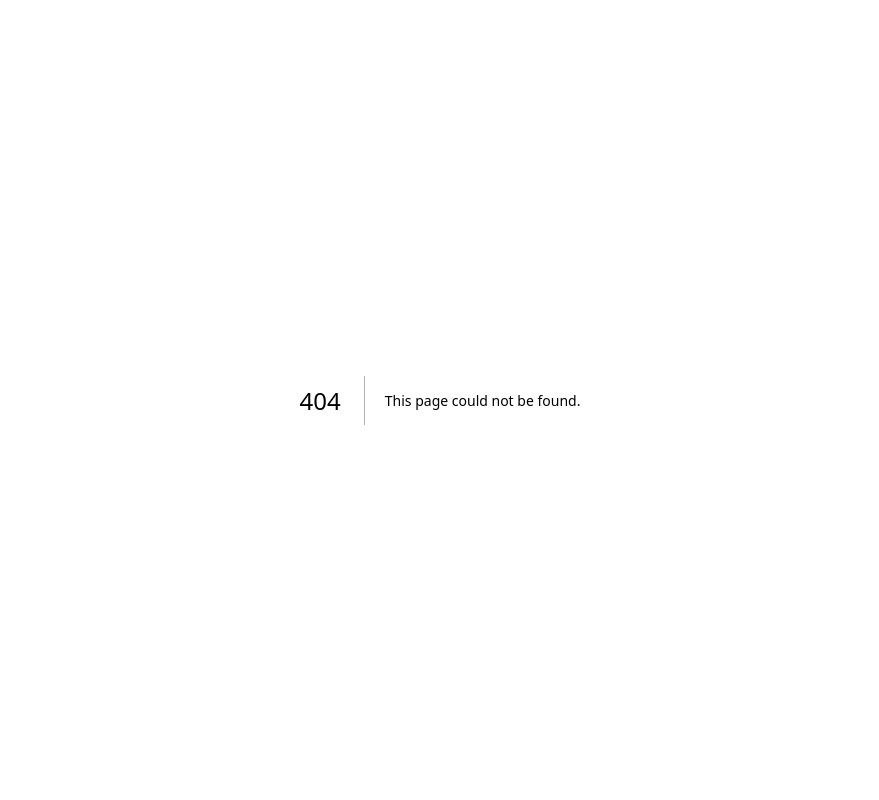
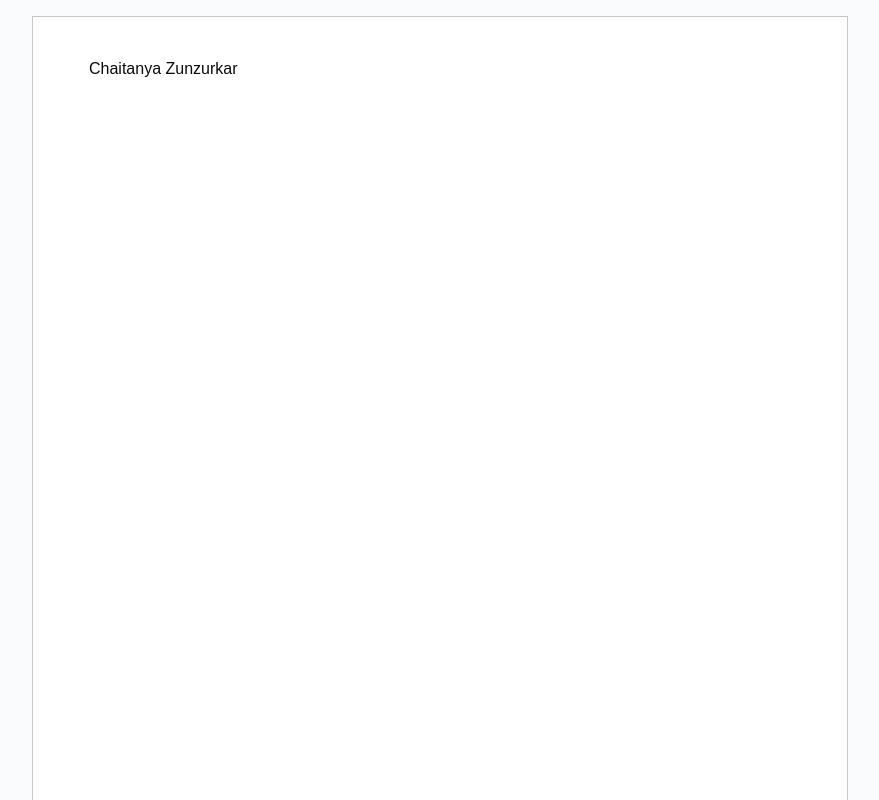
Before and after one commit to ChaitanyaZunzurkar/Document-Editor, a Next.js app: page /documents/1 in a window 1280 px wide. Before the commit this address had no page. Shown: the top 800 px of the page, without its empty margins (200-1079 px from the left). Built offline with nearby package versions, Linux system fonts and the light colour scheme.

Commit message:
Added a tiptap to integrate document editor

```diff
--- a/package.json
+++ b/package.json
@@ -37,6 +37,9 @@
     "@radix-ui/react-toggle": "^1.1.10",
     "@radix-ui/react-toggle-group": "^1.1.11",
     "@radix-ui/react-tooltip": "^1.2.8",
+    "@tiptap/pm": "^2.10.2",
+    "@tiptap/react": "^2.10.2",
+    "@tiptap/starter-kit": "^2.10.2",
     "class-variance-authority": "^0.7.1",
     "clsx": "^2.1.1",
     "cmdk": "^1.1.1",
--- /dev/null
+++ b/src/app/(auth)/layout.tsx
@@ -0,0 +1,13 @@
+interface AuthNode {
+    children : Readonly<React.ReactNode>
+}
+
+const AuthLayout = ({children} : AuthNode) => {
+    return (
+        <>
+            {children}
+        </>
+     );
+}
+
+export default AuthLayout;
--- /dev/null
+++ b/src/app/(auth)/sign-in/page.tsx
@@ -0,0 +1,9 @@
+const SignInPage = () => {
+    return (
+        <>
+            <h1>Sign In page</h1>
+        </>
+     );
+}
+
+export default SignInPage;
--- /dev/null
+++ b/src/app/(auth)/sign-up/page.tsx
@@ -0,0 +1,9 @@
+const SignUpPage = () => {
+    return (
+        <>
+            <h1>Sign Up Page</h1>
+        </>
+     );
+}
+
+export default SignUpPage;
--- /dev/null
+++ b/src/app/documents/[documentId]/editor.tsx
@@ -0,0 +1,26 @@
+'use client'
+
+import { useEditor, EditorContent } from '@tiptap/react'
+import StarterKit from '@tiptap/starter-kit'
+
+export const Editor = () => {
+    const editor = useEditor({
+        editorProps: {
+            attributes: {
+                style: 'padding-left: 56px; padding-right: 56px;',
+                class: 'focus:outline-none print:border-0 bg-white border border-[#C7C7C7] flex flex-col min-h-[1054px] w-[816px] pt-10 pr-14 cursor-text'
+            }
+        },
+        extensions: [StarterKit],
+        content: `<p>Chaitanya Zunzurkar</p>`,
+        immediatelyRender: false
+    })
+
+    return (
+        <div className='size-full overflow-x-auto bg-[#F9FBFD] px-4 print:p-0 print:bg-white print:overflow-visible'>
+            <div className='min-w-max flex justify-center w-[816px] py-4 print:py-0 mx-auto print:w-full print:min-w-0'>
+                <EditorContent editor={editor} />
+            </div>
+        </div>
+    )
+}
--- /dev/null
+++ b/src/app/documents/[documentId]/page.tsx
@@ -0,0 +1,16 @@
+import { Editor } from './editor'
+
+interface DocumentId {
+  params : Promise<{ documentId :string }>
+}
+
+const DocumentPage = async ({ params } : DocumentId) => {
+  const documentId = (await (params)).documentId
+  return (
+    <div className='min-h-screen bg-[#FAFBFD]'>
+      <Editor />
+    </div>
+  )
+}
+
+export default DocumentPage
--- /dev/null
+++ b/src/app/documents/layout.tsx
@@ -0,0 +1,15 @@
+interface DocumentNode {
+    children : Readonly<React.ReactNode>
+}
+
+const DocumentLayout = ({children} : DocumentNode) => {
+    return (
+        <html>
+            <body>
+                {children}
+            </body>
+        </html>
+     );
+}
+
+export default DocumentLayout;
```
Also changed, not shown: 1 other file (tests, documents, lock files or other folders).
